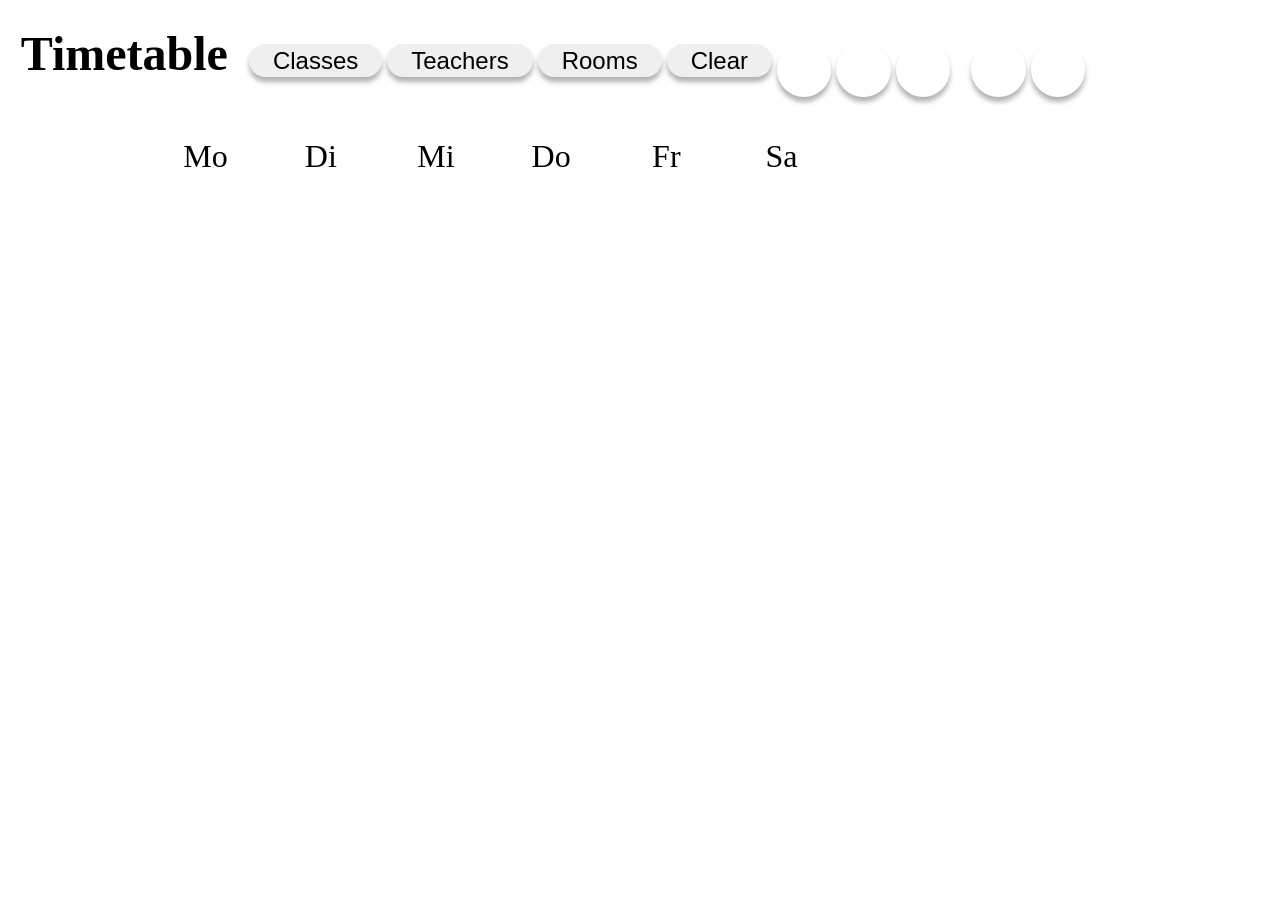
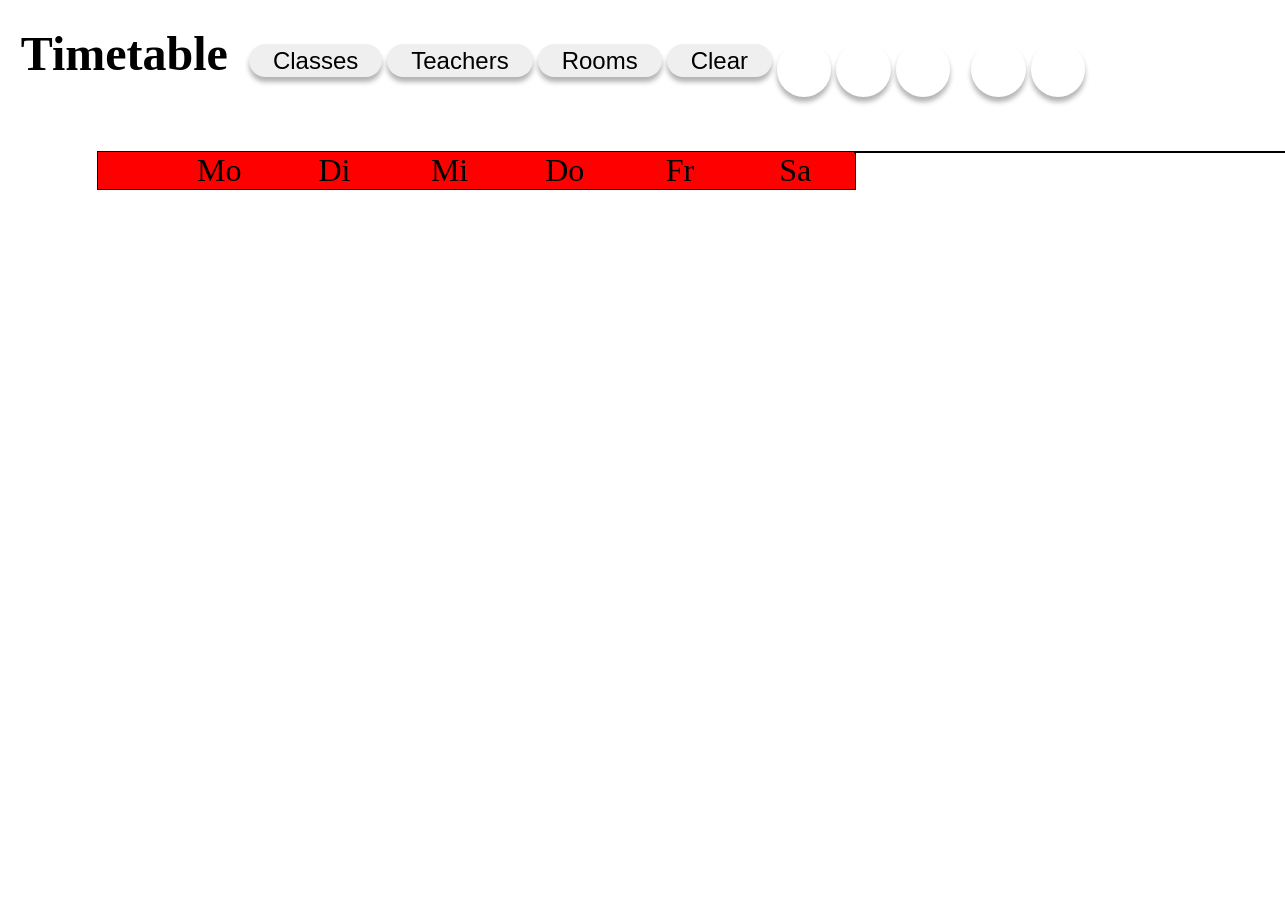

Made changes

--- a/web/style/timetable.css
+++ b/web/style/timetable.css
@@ -452,6 +452,8 @@
     padding: 0.3vw;
 }
 
+
+
 #flex-inner-container {
     display: flex;
     gap: 1vw;
@@ -690,5 +692,40 @@
 
 #costChart {
     width: 100%;
+    height: 100%;
+}
+
+/*NEW TIMETABLE CSS*/
+#body-container {
+    display: flex;
+    width: 100%;
+    height: 100%;
+    gap: 1%;
+}
+
+#timetable-container {
+    width: 76%;
+    height: 100%;
+}
+
+#timetable-content {
+    background-color: white;
+    border-radius: 10px;
+    height: 100%;
+    margin-left: 1%;
+    margin-top: 1%;
+    display: grid;
+    grid-template-columns: repeat(7, 1fr);
+    grid-template-rows: repeat(11, 1fr);
+}
+
+#timetable-content>div {
+    background-color: red;
+    border-color: black;
+    border: 1px solid #000000;
+}
+
+#optimization-container {
+    width: 23%;
     height: 100%;
 }
